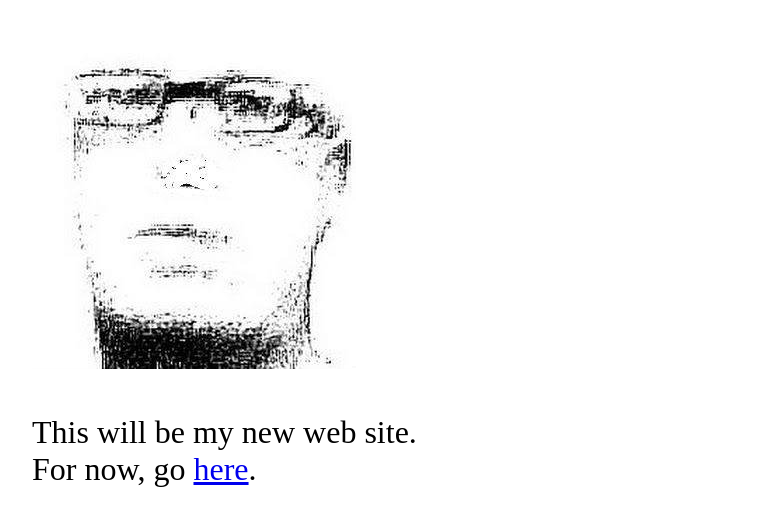
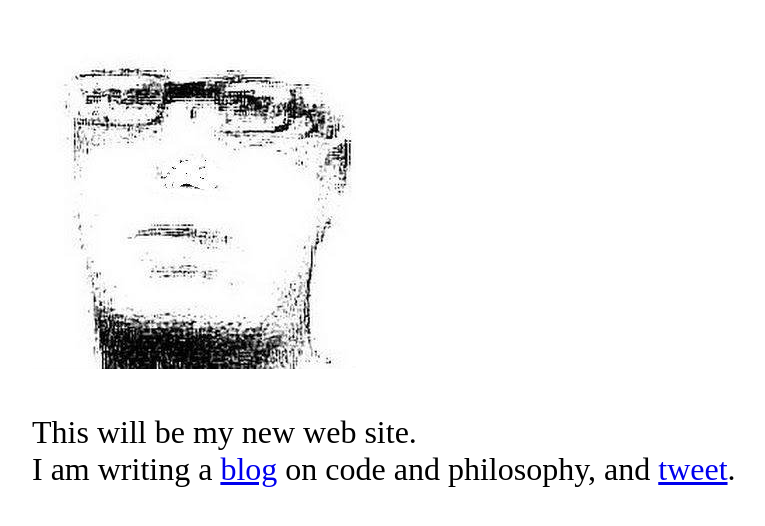
Before and after one commit to philipthrift/philipthrift.github.io, a plain HTML site: page index.html in a window 1280 px wide. Shown: the whole page, without its empty margins (40-805 px from the left). Drawn offline with Linux system fonts and the light colour scheme.

Commit message:
Update index.html

```diff
--- a/index.html
+++ b/index.html
@@ -19,7 +19,9 @@ This will be my new web site.
 
 <br />
 
-For now, go <a target="_blank" href="http://codicalist.wordpress.com/bio">here</a>.
+I am writing a <a target="_blank" href="http://codicalist.wordpress.com">blog</a> on
+code and philosophy,
+and <a target="_blank" href="http://twitter.com/philipthrift">tweet</a>.
 
 <br />
 </div>
```
